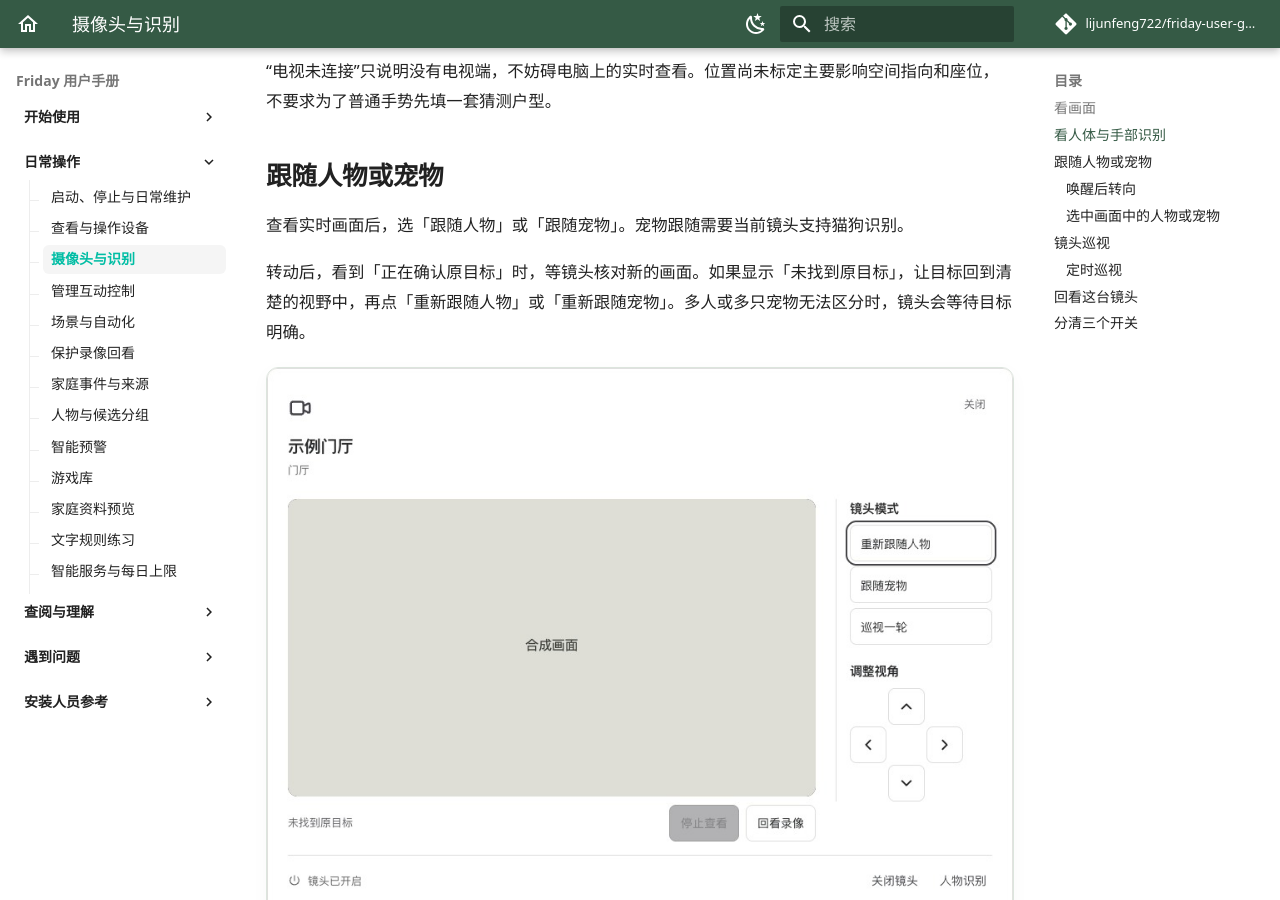
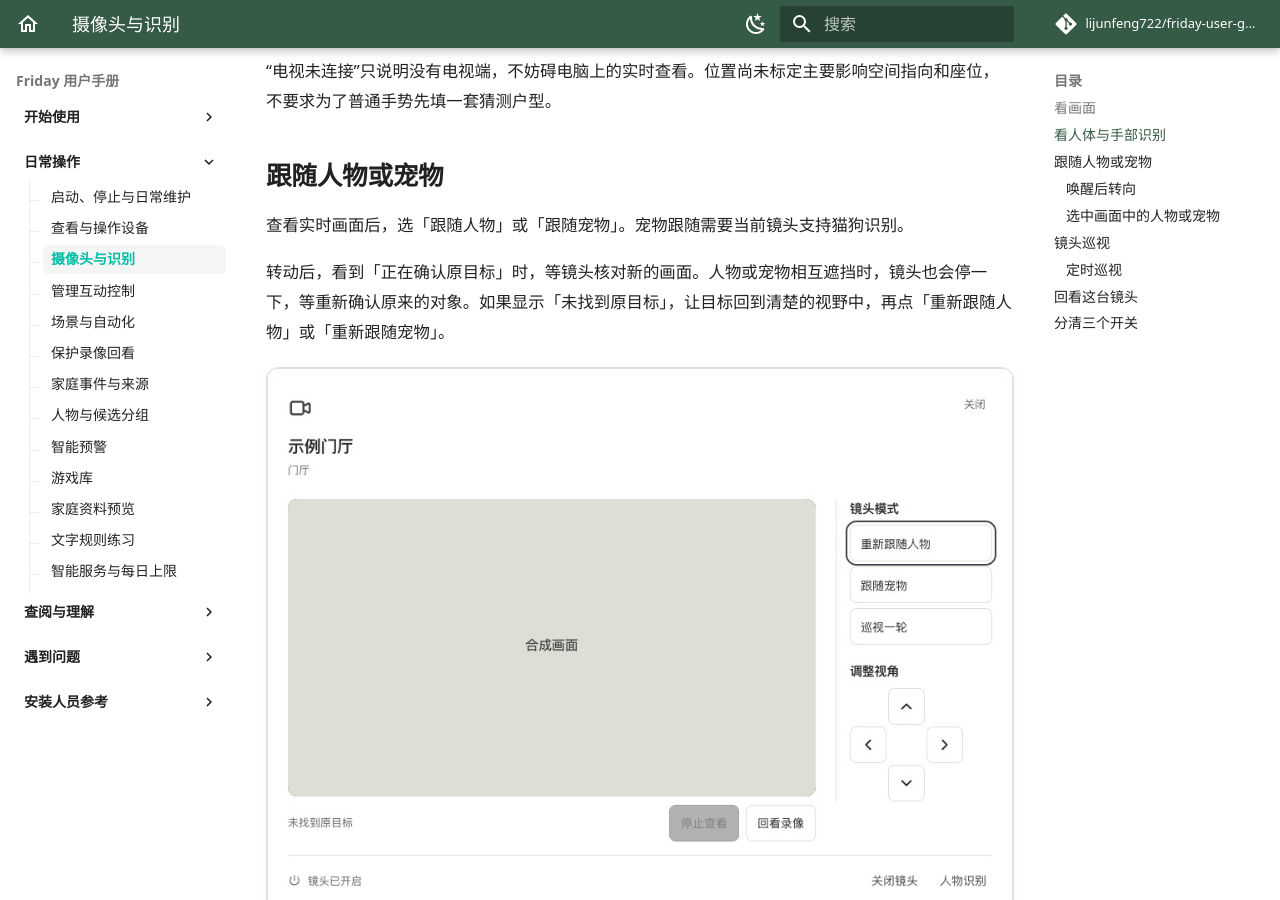
Before and after one commit to lijunfeng722/friday-user-guide, an MkDocs documentation site: the page built from docs/guides/cameras.md, in a window 1280 px wide and 900 px high, scrolled down 1922 px. Built offline with MkDocs 1.6.1 and Material for MkDocs 9.7.7, drawn with Linux system fonts in a browser that asks for light colours; comment, search, counter and statistics services are not loaded; some of the changed text lies outside the part shown.

Commit message:
文档：说明镜头重新确认跟视目标的方式

```diff
--- a/docs/guides/cameras.md
+++ b/docs/guides/cameras.md
@@ -27,7 +27,7 @@
 
 查看实时画面后，选「跟随人物」或「跟随宠物」。宠物跟随需要当前镜头支持猫狗识别。
 
-转动后，看到「正在确认原目标」时，等镜头核对新的画面。如果显示「未找到原目标」，让目标回到清楚的视野中，再点「重新跟随人物」或「重新跟随宠物」。多人或多只宠物无法区分时，镜头会等待目标明确。
+转动后，看到「正在确认原目标」时，等镜头核对新的画面。人物或宠物相互遮挡时，镜头也会停一下，等重新确认原来的对象。如果显示「未找到原目标」，让目标回到清楚的视野中，再点「重新跟随人物」或「重新跟随宠物」。
 
 ![示例门厅找不到原目标时的重新跟随按钮，合成画面](../assets/screenshots/friday-camera-follow-retry.jpg)
 
@@ -45,7 +45,7 @@
 2. 选择「选择跟随目标」，然后选「人物」或「宠物」。等目标进入画面。
 3. 点击画框或按对应的编号。状态显示「跟随所选人物」或「跟随所选宠物」时，镜头已确认目标。
 
-画面过期后可以在原处刷新。目标离开画面时，可用「重新选择目标」再选。结束实时查看后，跟随仍会在后台运行。用「停止跟随」让镜头停在当前视角。
+如果点选时目标已被遮挡或短暂离开画面，先在原处刷新，再从清楚的画面选择。目标离开后也可用「重新选择目标」。结束实时查看后，跟随仍会在后台运行。用「停止跟随」让镜头停在当前视角。
 
 ![示例门厅实时画面的目标选择和编号，合成画面](../assets/screenshots/friday-camera-follow-picker.jpg)
 
```
Also changed, not shown: USER_MANUAL.md (+2 -2 lines).
